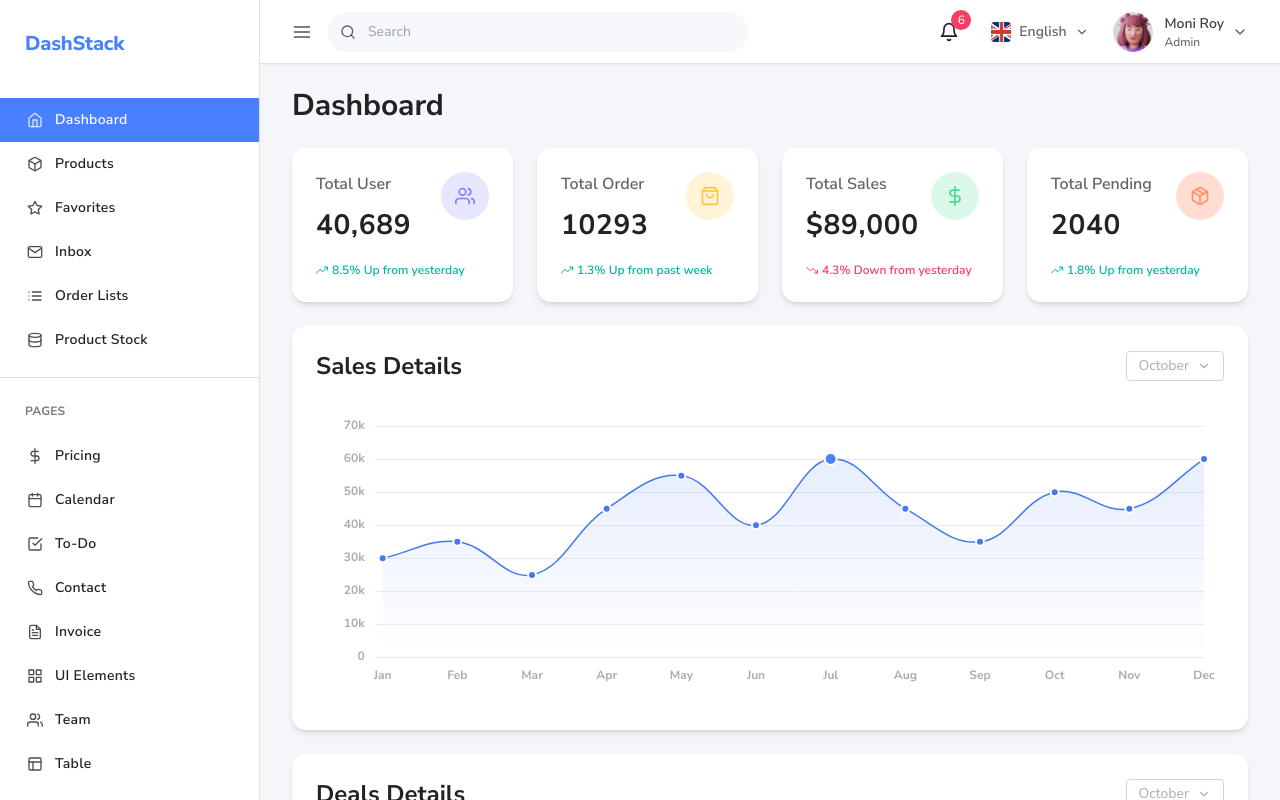
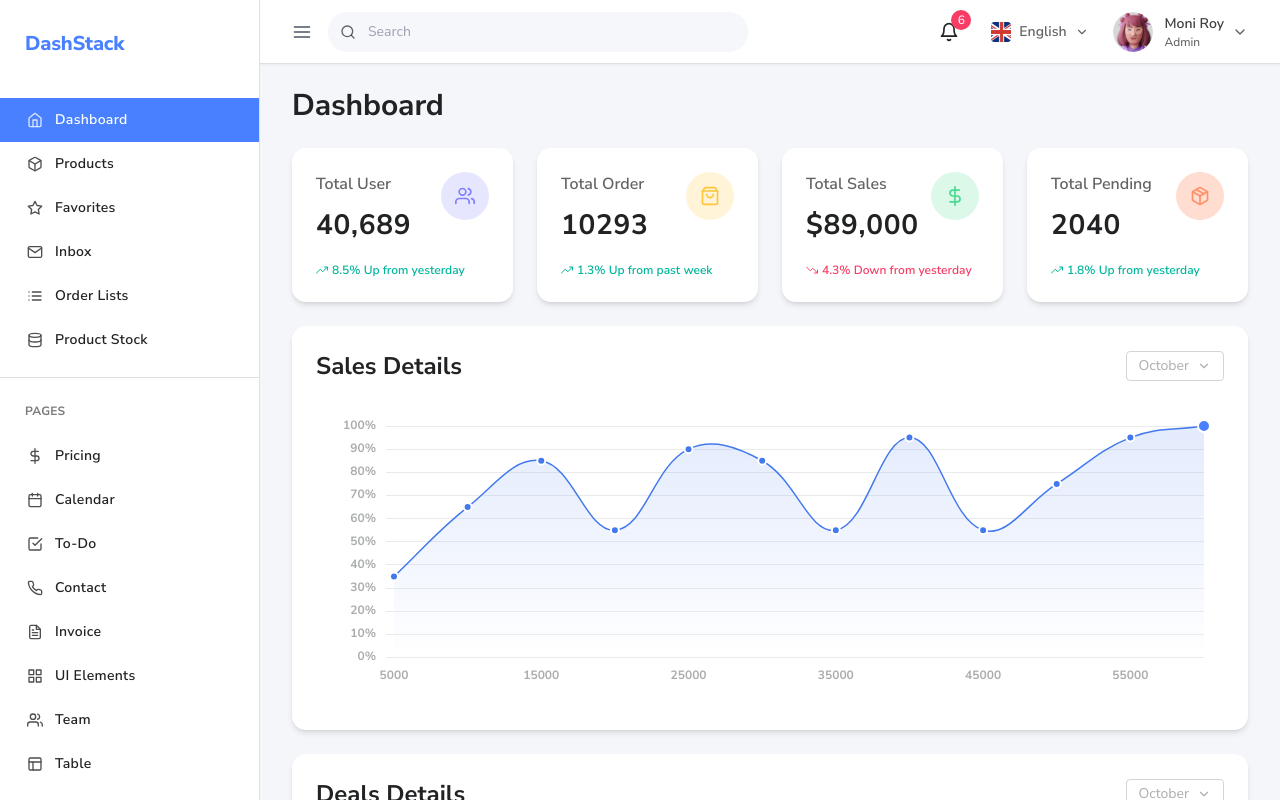
Before and after one commit to kiensamson0000/demo-ai-mcp, a React (Vite) app in the folder admin-dashboard-mcp-figma/: page /logout in a window 1280 px wide. Built offline with nearby package versions, Linux system fonts and the light colour scheme.

Commit message:
update chart in dashboard

```diff
--- a/admin-dashboard-mcp-figma/src/pages/Dashboard.tsx
+++ b/admin-dashboard-mcp-figma/src/pages/Dashboard.tsx
@@ -88,29 +88,110 @@ const topSalesPlugin: Plugin<"line"> = {
 };
 
 const Dashboard: React.FC = () => {
+  // State for selected month
+  const [selectedMonth, setSelectedMonth] = React.useState<string>("October");
+
+  // Monthly sales data
+  const monthlySalesData: Record<
+    string,
+    { values: number[]; quantities: number[] }
+  > = {
+    January: {
+      values: [15, 28, 80, 48, 55, 90, 50, 78, 84, 90, 94, 98],
+      quantities: [
+        5000, 10000, 15000, 20000, 25000, 30000, 35000, 40000, 45000, 50000,
+        55000, 60000,
+      ],
+    },
+    February: {
+      values: [10, 24, 65, 45, 80, 60, 45, 75, 95, 88, 55, 96],
+      quantities: [
+        5000, 10000, 15000, 20000, 25000, 30000, 35000, 40000, 45000, 50000,
+        55000, 60000,
+      ],
+    },
+    March: {
+      values: [18, 30, 55, 80, 65, 95, 35, 25, 89, 97, 75, 65],
+      quantities: [
+        5000, 10000, 15000, 20000, 25000, 30000, 35000, 40000, 45000, 50000,
+        55000, 60000,
+      ],
+    },
+    April: {
+      values: [12, 25, 85, 90, 95, 25, 30, 55, 95, 65, 98, 85],
+      quantities: [
+        5000, 10000, 15000, 20000, 25000, 30000, 35000, 40000, 45000, 50000,
+        55000, 60000,
+      ],
+    },
+    May: {
+      values: [20, 32, 42, 52, 60, 68, 75, 82, 88, 93, 96, 99],
+      quantities: [
+        5000, 10000, 15000, 20000, 25000, 30000, 35000, 40000, 45000, 50000,
+        55000, 60000,
+      ],
+    },
+    June: {
+      values: [14, 26, 36, 46, 54, 63, 70, 78, 85, 90, 94, 98],
+      quantities: [
+        5000, 10000, 15000, 20000, 25000, 30000, 35000, 40000, 45000, 50000,
+        55000, 60000,
+      ],
+    },
+    July: {
+      values: [22, 34, 44, 54, 62, 70, 78, 85, 90, 94, 97, 100],
+      quantities: [
+        5000, 10000, 15000, 20000, 25000, 30000, 35000, 40000, 45000, 50000,
+        55000, 60000,
+      ],
+    },
+    August: {
+      values: [16, 28, 38, 48, 56, 65, 72, 80, 86, 91, 95, 98],
+      quantities: [
+        5000, 10000, 15000, 20000, 25000, 30000, 35000, 40000, 45000, 50000,
+        55000, 60000,
+      ],
+    },
+    September: {
+      values: [25, 38, 48, 58, 66, 74, 81, 87, 92, 95, 98, 100],
+      quantities: [
+        5000, 10000, 15000, 20000, 25000, 30000, 35000, 40000, 45000, 50000,
+        55000, 60000,
+      ],
+    },
+    October: {
+      values: [35, 65, 85, 55, 90, 85, 55, 95, 55, 75, 95, 100],
+      quantities: [
+        5000, 10000, 15000, 20000, 25000, 30000, 35000, 40000, 45000, 50000,
+        55000, 60000,
+      ],
+    },
+    November: {
+      values: [18, 30, 40, 50, 58, 66, 74, 81, 87, 92, 95, 98],
+      quantities: [
+        5000, 10000, 15000, 20000, 25000, 30000, 35000, 40000, 45000, 50000,
+        55000, 60000,
+      ],
+    },
+    December: {
+      values: [22, 35, 45, 55, 64, 72, 80, 86, 91, 95, 98, 100],
+      quantities: [
+        5000, 10000, 15000, 20000, 25000, 30000, 35000, 40000, 45000, 50000,
+        55000, 60000,
+      ],
+    },
+  };
+
+  // Current month's data
+  const currentMonthData = monthlySalesData[selectedMonth];
+
   // Chart data configuration
   const salesChartData: SalesChartData = {
-    labels: [
-      "Jan",
-      "Feb",
-      "Mar",
-      "Apr",
-      "May",
-      "Jun",
-      "Jul",
-      "Aug",
-      "Sep",
-      "Oct",
-      "Nov",
-      "Dec",
-    ],
+    labels: currentMonthData.quantities.map((q) => `${q}`),
     datasets: [
       {
-        label: "Sales",
-        data: [
-          30000, 35000, 25000, 45000, 55000, 40000, 60000, 45000, 35000, 50000,
-          45000, 60000,
-        ],
+        label: "Sales %",
+        data: currentMonthData.values,
         borderColor: "#4379EE",
         borderWidth: 1.5,
         pointBackgroundColor: "#4379EE",
@@ -154,8 +235,11 @@ const Dashboard: React.FC = () => {
         padding: 10,
         displayColors: false,
         callbacks: {
+          title: function (tooltipItems) {
+            return `Sales: ${tooltipItems[0].label}`;
+          },
           label: function (context: TooltipItem<"line">) {
-            return `$${context.parsed.y.toLocaleString()}`;
+            return `${context.parsed.y}%`;
           },
         },
         // Add custom tooltip styling
@@ -183,6 +267,10 @@ const Dashboard: React.FC = () => {
             size: 12,
             weight: "bold",
           },
+          callback: function (value, index) {
+            // Show fewer labels to avoid crowding
+            return index % 2 === 0 ? currentMonthData.quantities[index] : "";
+          },
         },
         border: {
           display: false,
@@ -205,13 +293,15 @@ const Dashboard: React.FC = () => {
             weight: "bold",
           },
           callback: function (value) {
-            return value >= 1000 ? `${value / 1000}k` : value;
+            if (typeof value === "number") {
+              return `${value}%`;
+            }
+            return value;
           },
           padding: 10,
         },
         min: 0,
-        max: 70000,
-        stepSize: 10000,
+        max: 100,
       },
     },
     layout: {
@@ -232,6 +322,27 @@ const Dashboard: React.FC = () => {
       },
     },
   };
+
+  // Handle month selection
+  const handleMonthChange = (month: string) => {
+    setSelectedMonth(month);
+  };
+
+  // List of all months for dropdown
+  const months = [
+    "January",
+    "February",
+    "March",
+    "April",
+    "May",
+    "June",
+    "July",
+    "August",
+    "September",
+    "October",
+    "November",
+    "December",
+  ];
 
   return (
     <main className="px-8 py-6">
@@ -315,14 +426,42 @@ const Dashboard: React.FC = () => {
       <div className="bg-white rounded-[14px] shadow-md p-6 card-hover">
         <div className="flex justify-between items-center mb-6">
           <h2 className="text-2xl font-bold text-[#202224]">Sales Details</h2>
-          <div className="border border-[#D5D5D5] rounded px-3 py-1 flex items-center text-sm text-[rgba(43,48,52,0.4)]">
-            <span>October</span>
-            <FiChevronDown className="ml-2" />
+          <div className="relative">
+            <div
+              className="border border-[#D5D5D5] rounded px-3 py-1 flex items-center text-sm text-[rgba(43,48,52,0.4)] cursor-pointer"
+              onClick={() =>
+                document
+                  .getElementById("monthDropdown")
+                  ?.classList.toggle("hidden")
+              }
+            >
+              <span>{selectedMonth}</span>
+              <FiChevronDown className="ml-2" />
+            </div>
+            <div
+              id="monthDropdown"
+              className="absolute right-0 mt-1 bg-white border border-[#D5D5D5] rounded shadow-md z-10 hidden"
+            >
+              {months.map((month) => (
+                <div
+                  key={month}
+                  className="px-4 py-2 hover:bg-[#F5F6FA] text-sm cursor-pointer text-[rgba(43,48,52,0.8)]"
+                  onClick={() => {
+                    handleMonthChange(month);
+                    document
+                      .getElementById("monthDropdown")
+                      ?.classList.add("hidden");
+                  }}
+                >
+                  {month}
+                </div>
+              ))}
+            </div>
           </div>
         </div>
 
         {/* Chart Implementation */}
-        <div className="relative h-[300px]">
+        <div className="h-[300px] relative">
           <Line
             data={salesChartData}
             options={salesChartOptions}
```
